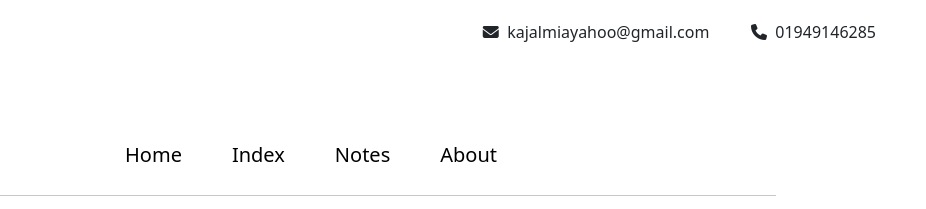
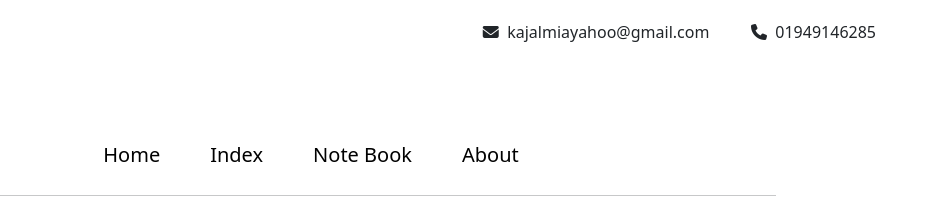
Before and after one commit to kajalmia3490/Responsive-template-with-css, a plain HTML site: page index.html in a window 1280 px wide. Shown: the top 209 px of the page, 354-1280 px from the left. Drawn offline with Linux system fonts and the light colour scheme.

Commit message:
forth commit

```diff
--- a/index.html
+++ b/index.html
@@ -35,7 +35,7 @@
                 <ul class="nav" type="none">
                     <li><a class="a" href="home-page.html">Home</a></li>
                     <li><a class="a" href="index-page.html">Index</a></li>
-                    <li><a class="a" href="note-page.html">Notes</a></li>
+                    <li><a class="a" href="note-page.html">Note Book</a></li>
                     <li><a class="a" href="about-page.html">About</a></li>
                 </ul>
                 <hr>
```
